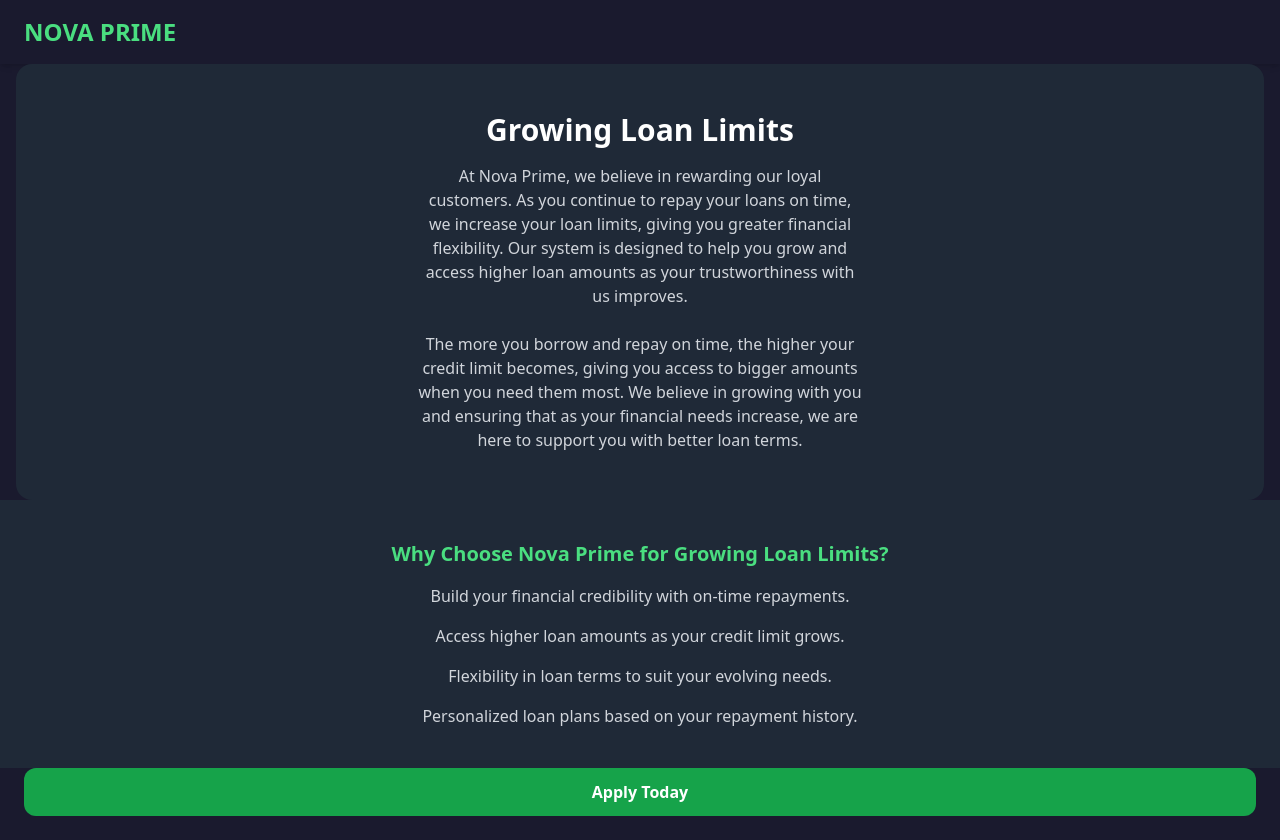
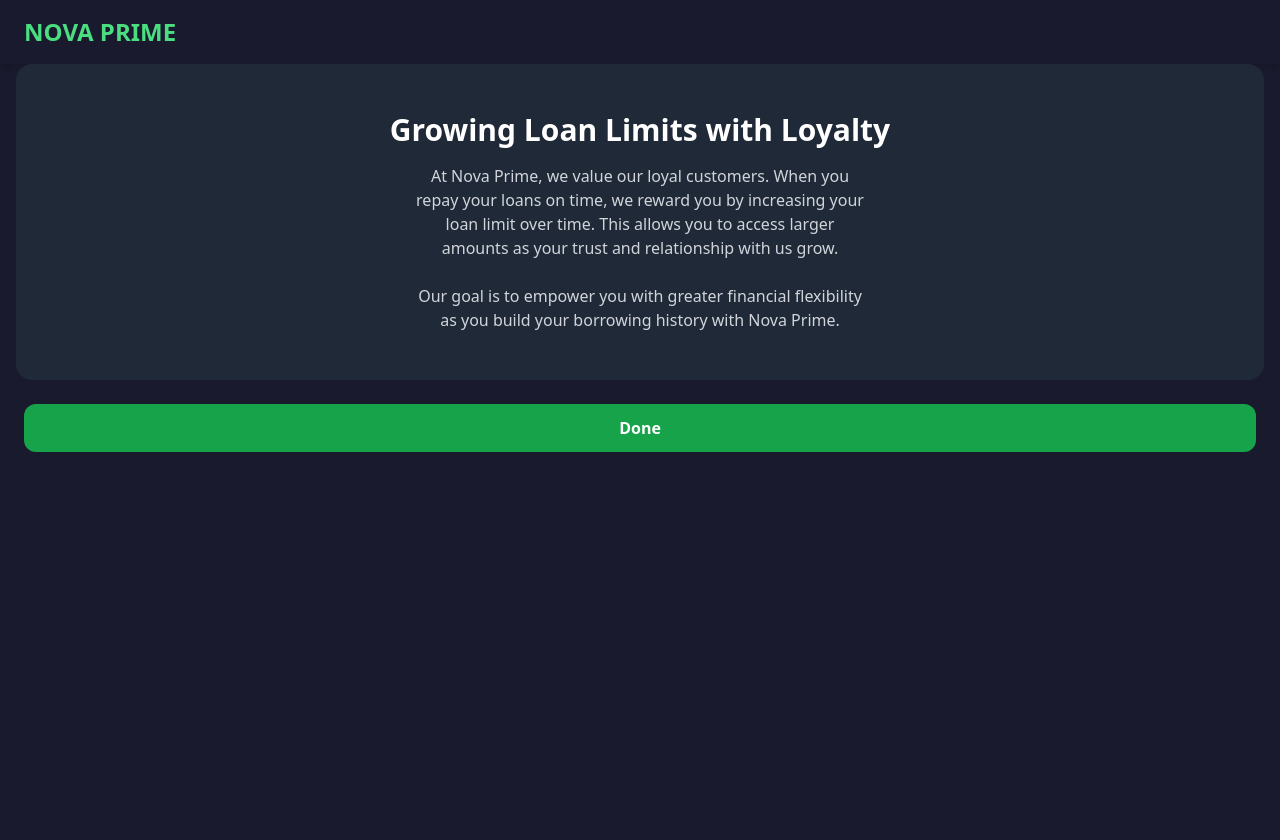
Before and after one commit to GreenCashAmerica/Loans, a plain HTML site: page loan-limit-growth.html in a window 1280 px wide. After the commit the page ends 800 px from the top, so only its background shows below. Drawn offline with nearby package versions, Linux system fonts and the light colour scheme.

Commit message:
Update loan-limit-growth.html

```diff
--- a/loan-limit-growth.html
+++ b/loan-limit-growth.html
@@ -3,7 +3,7 @@
 <head>
   <meta charset="UTF-8" />
   <meta name="viewport" content="width=device-width, initial-scale=1.0"/>
-  <title>Growing Loan Limits - Nova Prime</title>
+  <title>Loan Limit Growth - Nova Prime</title>
   <script src="https://cdn.tailwindcss.com"></script>
 </head>
 <body class="bg-[#1a1a2e] text-white font-sans antialiased min-h-screen">
@@ -13,32 +13,21 @@
     <h1 class="text-2xl font-bold text-green-400">NOVA PRIME</h1>
   </header>
 
-  <!-- Loan Limits Section -->
+  <!-- Loan Limit Growth Section -->
   <section class="flex flex-col items-center justify-center text-center px-6 py-12 mx-4 bg-gray-800 rounded-2xl">
-    <h2 class="text-3xl font-bold mb-4">Growing Loan Limits</h2>
+    <h2 class="text-3xl font-bold mb-4">Growing Loan Limits with Loyalty</h2>
     <p class="text-gray-300 max-w-md mb-6">
-      At Nova Prime, we believe in rewarding our loyal customers. As you continue to repay your loans on time, we increase your loan limits, giving you greater financial flexibility. Our system is designed to help you grow and access higher loan amounts as your trustworthiness with us improves.
+      At Nova Prime, we value our loyal customers. When you repay your loans on time, we reward you by increasing your loan limit over time. This allows you to access larger amounts as your trust and relationship with us grow.
     </p>
     <p class="text-gray-300 max-w-md">
-      The more you borrow and repay on time, the higher your credit limit becomes, giving you access to bigger amounts when you need them most. We believe in growing with you and ensuring that as your financial needs increase, we are here to support you with better loan terms.
+      Our goal is to empower you with greater financial flexibility as you build your borrowing history with Nova Prime.
     </p>
   </section>
 
-  <!-- Why Nova Prime's Growing Loan Limits? -->
-  <section class="bg-gray-800 text-center py-10">
-    <h3 class="text-xl font-semibold text-green-400 mb-4">Why Choose Nova Prime for Growing Loan Limits?</h3>
-    <ul class="text-gray-300 space-y-4">
-      <li>Build your financial credibility with on-time repayments.</li>
-      <li>Access higher loan amounts as your credit limit grows.</li>
-      <li>Flexibility in loan terms to suit your evolving needs.</li>
-      <li>Personalized loan plans based on your repayment history.</li>
-    </ul>
-  </section>
-
-  <!-- Apply Today Button -->
-  <div class="w-full px-6 pb-6 mt-auto">
-    <a href="loanform.html" class="block bg-green-600 hover:bg-green-700 text-white font-semibold text-center py-3 rounded-xl transition duration-200">
-      Apply Today
+  <!-- Done Button -->
+  <div class="w-full px-6 pb-6 mt-6">
+    <a href="index.html" class="block bg-green-600 hover:bg-green-700 text-white font-semibold text-center py-3 rounded-xl transition duration-200">
+      Done
     </a>
   </div>
 
```
